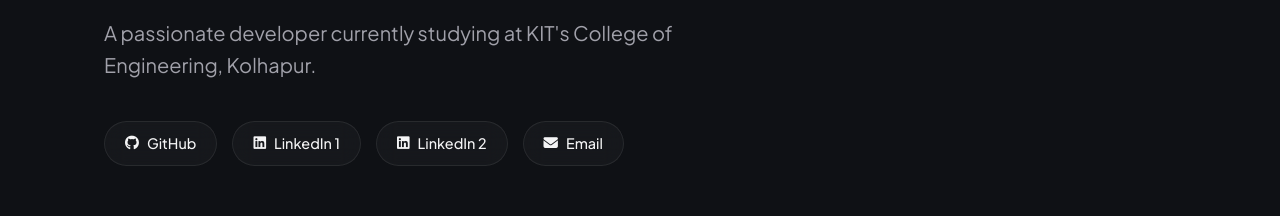
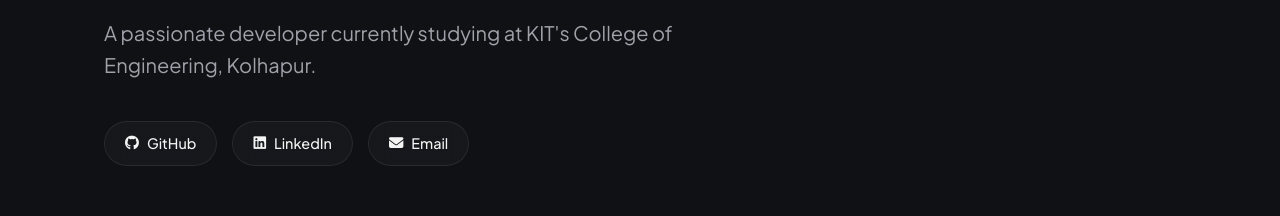
Before and after one commit to ravipatil-9225/personal-portfolio, a plain HTML site: page frontend/index.html in a window 1280 px wide. Shown: the part 961-1177 px from the top of the page. Drawn offline with nearby package versions, Linux system fonts and the light colour scheme; a web font is replaced by a local one.

Commit message:
Remove second LinkedIn link and rename LinkedIn 1 to LinkedIn

```diff
--- a/frontend/index.html
+++ b/frontend/index.html
@@ -86,9 +86,7 @@
           <a href="https://github.com/ravipatil-9225" target="_blank" class="badge"><i class="fab fa-github"></i>
             GitHub</a>
           <a href="https://www.linkedin.com/in/ravi-patil-9734242b0/" target="_blank" class="badge"><i
-              class="fab fa-linkedin"></i> LinkedIn 1</a>
-          <a href="https://www.linkedin.com/in/ravi-patil-5570b3378/" target="_blank" class="badge"><i
-              class="fab fa-linkedin"></i> LinkedIn 2</a>
+              class="fab fa-linkedin"></i> LinkedIn</a>
           <a href="https://mail.google.com/mail/?view=cm&fs=1&to=ravipatil7512@gmail.com" target="_blank"
             class="badge"><i class="fas fa-envelope"></i> Email</a>
         </div>
```
